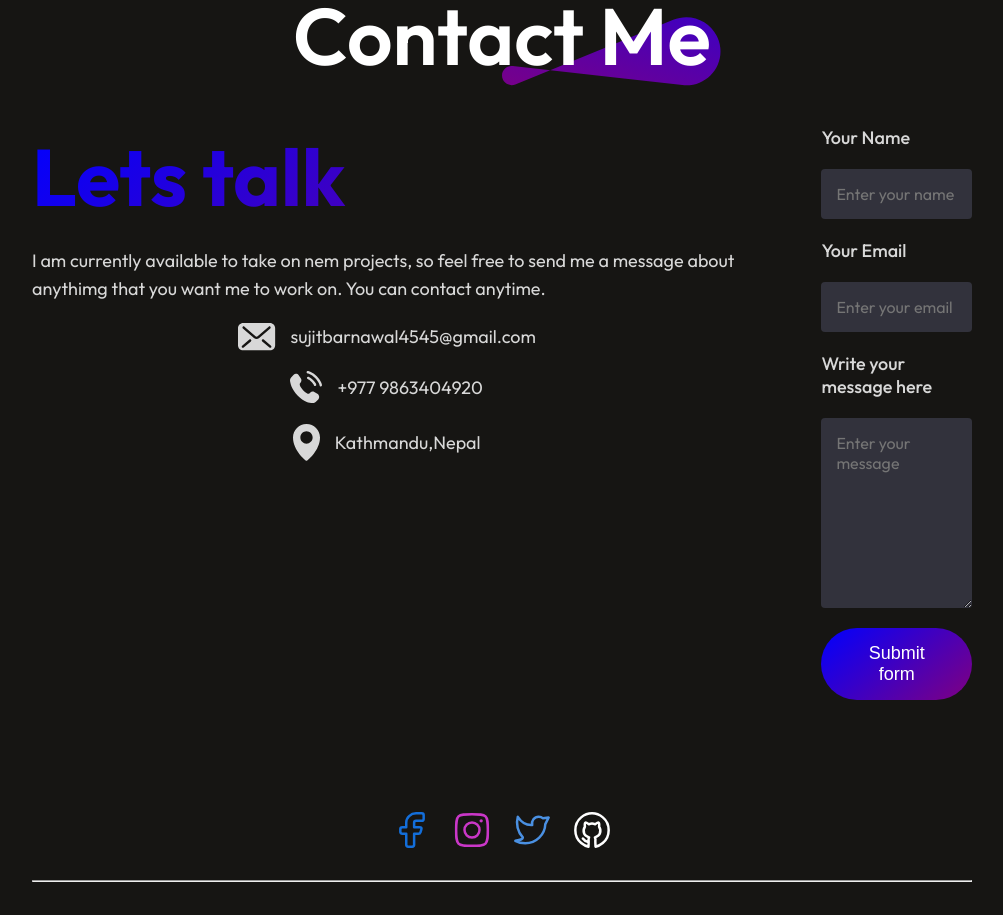
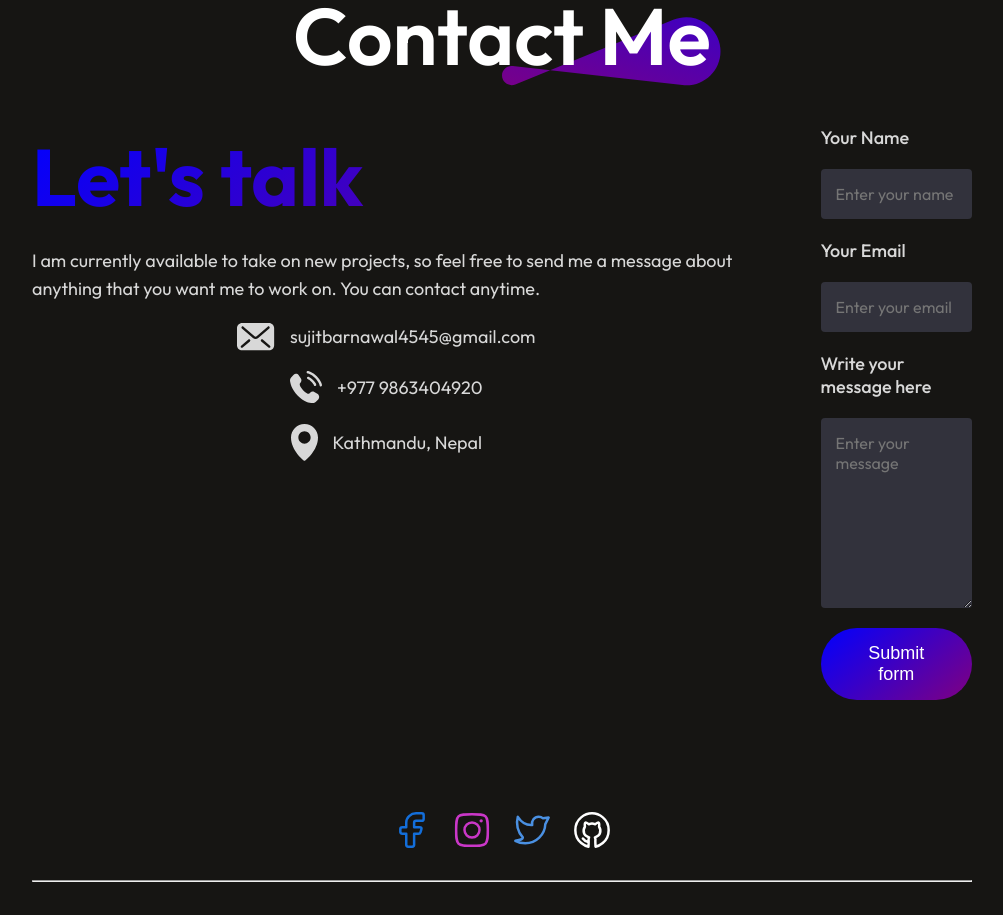
Before and after one commit to sujitbarnawal/Portfolio-Website, a React (Vite) app: page / in a window 1280 px wide. Shown: the part 2760-3675 px from the top of the page, without its empty margins (138-1141 px from the left). Built offline with nearby package versions, Linux system fonts and the light colour scheme.

Commit message:
Update Contact.jsx

```diff
--- a/src/Components/Contact/Contact.jsx
+++ b/src/Components/Contact/Contact.jsx
@@ -1,13 +1,12 @@
-import './Contact.css'
-import theme_pattern from '../../assets/theme_pattern.svg'
-import mail_icon from '../../assets/mail_icon.svg'
-import location_icon from '../../assets/location_icon.svg'
-import call_icon from '../../assets/call_icon.svg'
-import { useRef } from 'react'
+import './Contact.css';
+import theme_pattern from '../../assets/theme_pattern.svg';
+import mail_icon from '../../assets/mail_icon.svg';
+import location_icon from '../../assets/location_icon.svg';
+import call_icon from '../../assets/call_icon.svg';
+import { useRef } from 'react';
 import emailjs from '@emailjs/browser';
 
 const Contact = () => {
-
     const form = useRef();
 
     const sendEmail = (e) => {
@@ -20,48 +19,56 @@ const Contact = () => {
             .then(
                 () => {
                     console.log('SUCCESS!');
-          alert('Email sent successfully!')
+                    alert('Email sent successfully!');
                 },
                 (error) => {
                     console.log('FAILED...', error.text);
-        },
+                }
             );
     };
 
     return (
-    <div id='contact' className="contact   ">
-        <div className="contact-title ">
-            <h1 >Contact Me</h1>
-            <img src={theme_pattern}/>
+        <div id="contact" className="contact">
+            <div className="contact-title">
+                <h1>Contact Me</h1>
+                <img src={theme_pattern} alt="Pattern" />
             </div>
-        <div className="contact-section  ">
-            <div className="contact-left  ">
-                <h1>Lets talk</h1>
-                <p>I am currently available to take on nem projects, so feel free to send me a message about anythimg that you want me to work on. You can contact anytime.</p>
-                <div className="contact-details  ">
-                    <div className="contact-detail ">
-                        <img src={mail_icon} /><p>sujitbarnawal4545@gmail.com</p>
+            <div className="contact-section">
+                <div className="contact-left">
+                    <h1>Let's talk</h1>
+                    <p>
+                        I am currently available to take on new projects, so feel free to send me a message about
+                        anything that you want me to work on. You can contact anytime.
+                    </p>
+                    <div className="contact-details">
+                        <div className="contact-detail">
+                            <img src={mail_icon} alt="Email Icon" />
+                            <p>sujitbarnawal4545@gmail.com</p>
                         </div>
-                    <div className="contact-detail ">
-                        <img src={call_icon} /><p>+977 9863404920</p>
+                        <div className="contact-detail">
+                            <img src={call_icon} alt="Call Icon" />
+                            <p>+977 9863404920</p>
                         </div>
-                    <div className="contact-detail ">
-                        <img src={location_icon} /><p>Kathmandu,Nepal</p>
+                        <div className="contact-detail">
+                            <img src={location_icon} alt="Location Icon" />
+                            <p>Kathmandu, Nepal</p>
                         </div>
                     </div>
                 </div>
-            <form className="contact-right " ref={form} onSubmit={(e)=>{sendEmail(e)}}>
-                <label htmlFor="">Your Name</label>
-                <input  type="text" placeholder='Enter your name' name='from_name'/>
-                <label htmlFor="">Your Email</label>
-                <input  type="email" placeholder='Enter your email' name='from_email' />
-                <label htmlFor="">Write your message here</label>
-                <textarea  name="message"  rows='8' placeholder='Enter your message'></textarea>
-                <button type='submit' value='Send' className='contact-submit'>Submit form</button>
+                <form className="contact-right" ref={form} onSubmit={sendEmail}>
+                    <label>Your Name</label>
+                    <input type="text" placeholder="Enter your name" name="from_name" />
+                    <label>Your Email</label>
+                    <input type="email" placeholder="Enter your email" name="from_email" />
+                    <label>Write your message here</label>
+                    <textarea name="message" rows="8" placeholder="Enter your message"></textarea>
+                    <button type="submit" className="contact-submit">
+                        Submit form
+                    </button>
                 </form>
             </div>
         </div>
-  )
-}
+    );
+};
 
-export default Contact
+export default Contact;
```
Lines whose indentation alone changed are shown as unchanged.
